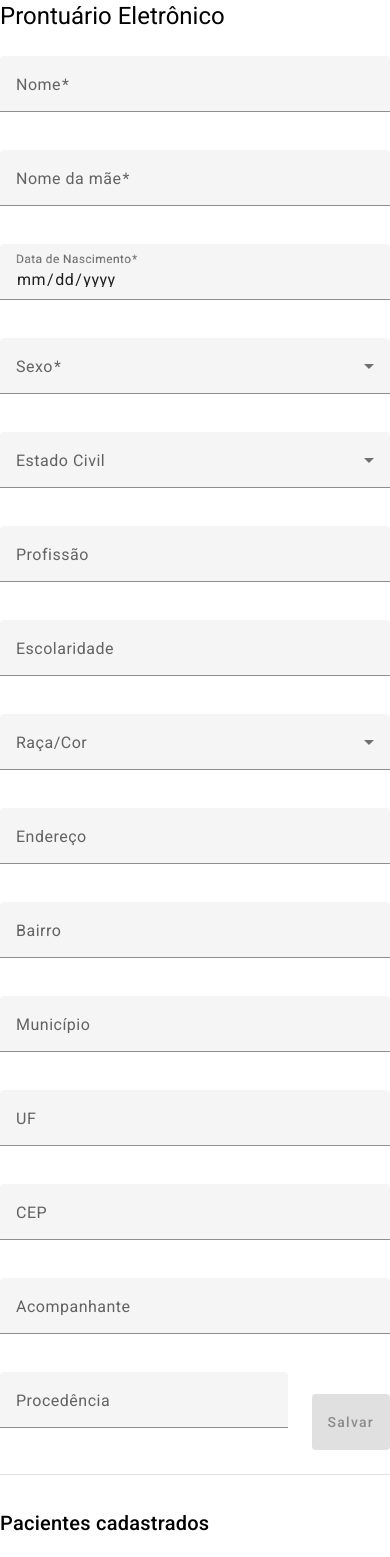
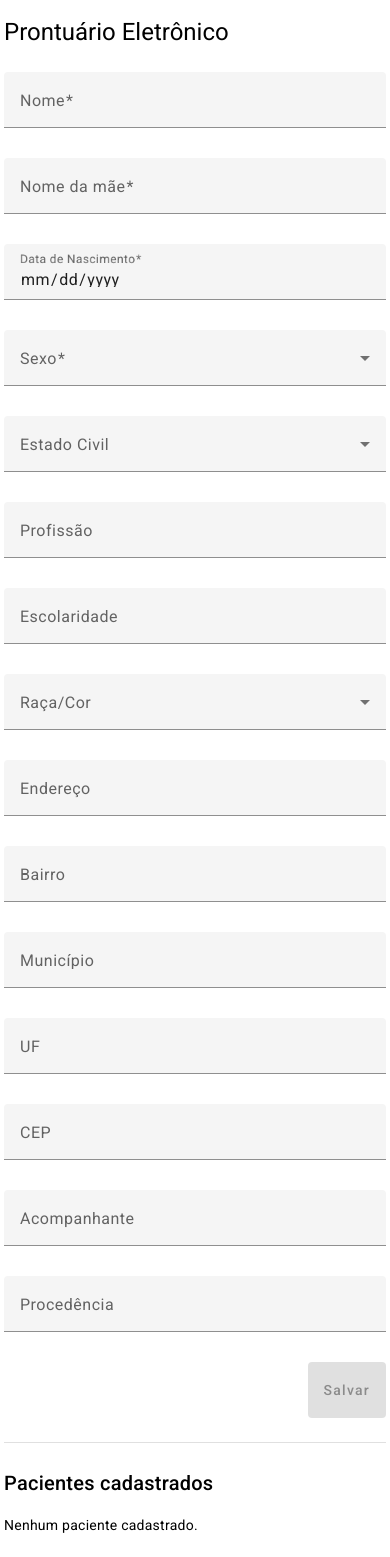
Before and after one commit to fpjunior/protuario-eletronico, an Angular app in the folder frontend/: page / in a window 390 px wide. Shown: the top 1557 px of the page. Built offline with nearby package versions, Linux system fonts and the light colour scheme; no server answers.

Commit message:
style: ajusta margens e espaçamentos do layout de pacientes

```diff
--- a/frontend/src/app/pacientes/pacientes.component.scss
+++ b/frontend/src/app/pacientes/pacientes.component.scss
@@ -1,3 +1,11 @@
+:host {
+  display: block;
+  padding: 14px 5px 14px 5px;
+  max-width: 1200px;
+  margin: 14px auto 14px auto;
+  box-sizing: border-box;
+}
+
 h1 {
   margin-bottom: 24px;
 }
@@ -7,7 +15,7 @@ h1 {
   gap: 16px;
   align-items: flex-end;
   flex-wrap: wrap;
-  margin-bottom: 24px;
+  margin-bottom: 14px;
 }
 
 mat-form-field {
@@ -40,7 +48,33 @@ mat-divider {
   margin: 24px 0;
 }
 
-h2 {
-  margin-top: 32px;
-  margin-bottom: 16px;
+.pacientes-table {
+  margin: 20px 0;
+  background: #fff;
+  border-radius: 8px;
+  box-shadow: 0 2px 8px rgba(0,0,0,0.04);
+  width: 100%;
+  box-sizing: border-box;
 }
+
+th, td {
+  padding: 12px 16px;
+}
+
+@media (max-width: 600px) {
+  :host {
+    padding: 8px 4px 8px 4px;
+    margin: 8px auto 8px auto;
+  }
+  .paciente-form {
+    flex-direction: column;
+    gap: 8px;
+  }
+  .pacientes-table {
+    margin: 8px 0;
+  }
+  mat-form-field {
+    min-width: 100%;
+    flex: 1 1 100%;
+  }
+}
```
